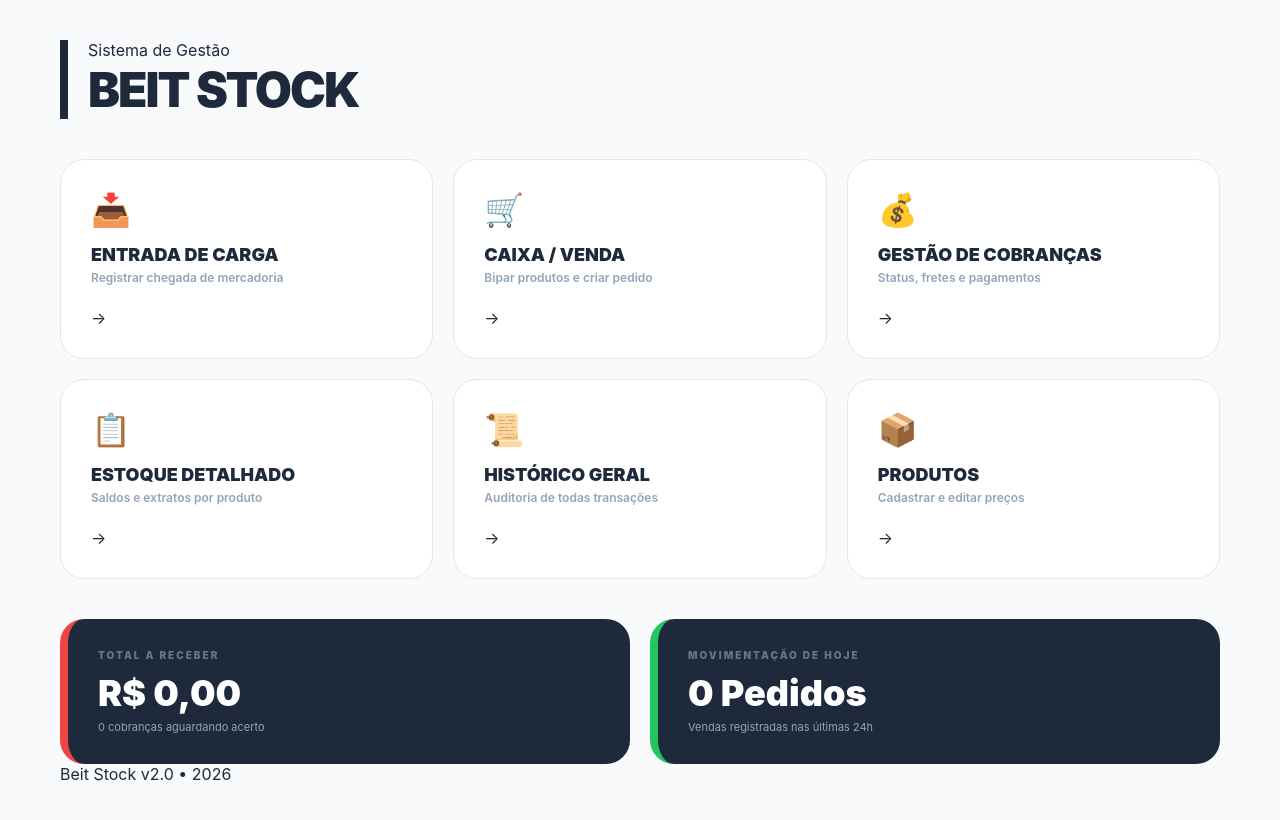
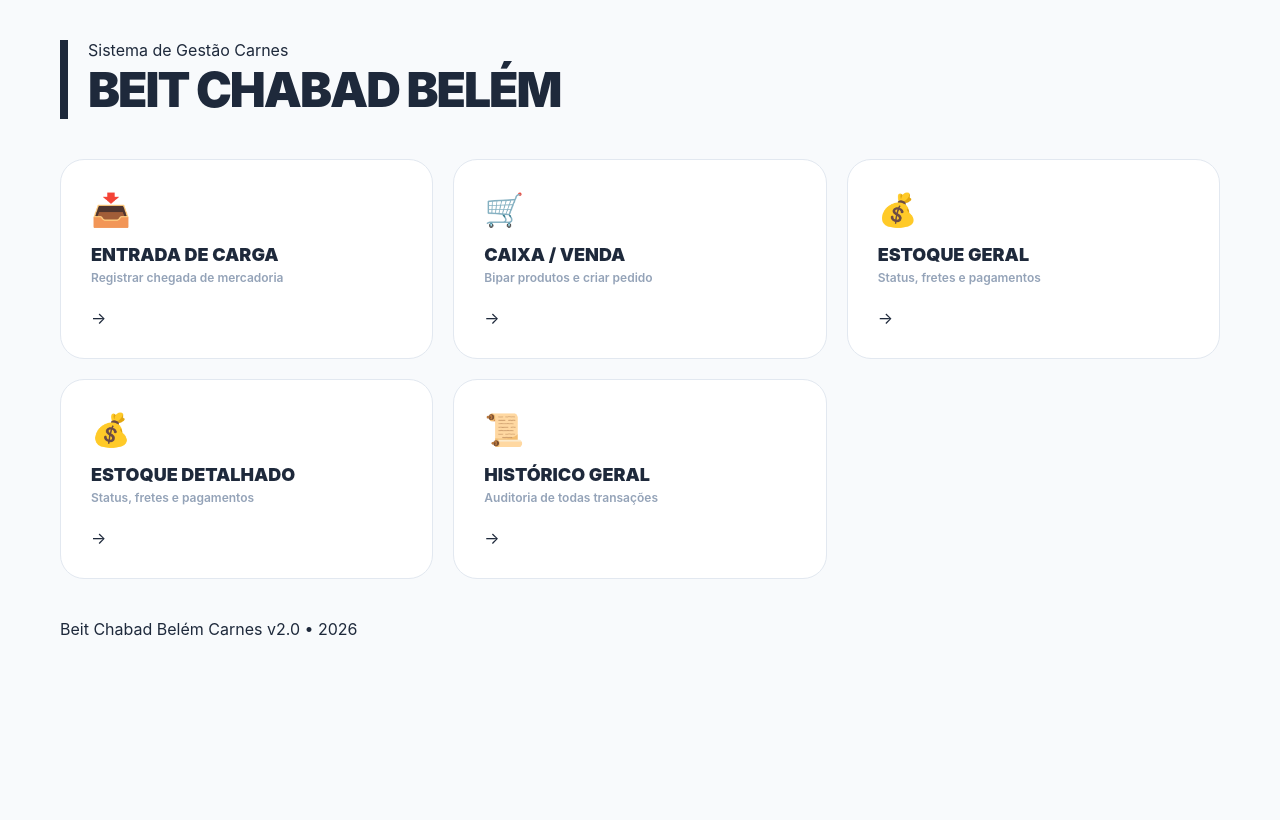
Before and after one commit to Nikolas14/sitio-bc, a Next.js app: page / in a window 1280 px wide. Shown: the top 820 px of the page. Built offline with nearby package versions, Linux system fonts and the light colour scheme; no server answers; the database is empty.

Commit message:
ajuste de caminhos

```diff
--- a/app/page.tsx
+++ b/app/page.tsx
@@ -49,19 +49,18 @@ export default function Dashboard() {
   }, []);
 
   const atalhos = [
-    { title: 'Entrada de Carga', desc: 'Registrar chegada de mercadoria', icon: '📥', path: '/entrada' },
-    { title: 'Caixa / Venda', desc: 'Bipar produtos e criar pedido', icon: '🛒', path: '/venda' },
-    { title: 'Gestão de Cobranças', desc: 'Status, fretes e pagamentos', icon: '💰', path: '/cobranca' },
-    { title: 'Estoque Detalhado', desc: 'Saldos e extratos por produto', icon: '📋', path: '/detalhes' },
+    { title: 'Entrada de Carga', desc: 'Registrar chegada de mercadoria', icon: '📥', path: '/mov/entrada' },
+    { title: 'Caixa / Venda', desc: 'Bipar produtos e criar pedido', icon: '🛒', path: '/mov/venda' },
+    { title: 'Estoque Geral', desc: 'Status, fretes e pagamentos', icon: '💰', path: '/estoque' },
+    { title: 'Estoque Detalhado', desc: 'Status, fretes e pagamentos', icon: '💰', path: '/estoque/detalhado' },
     { title: 'Histórico Geral', desc: 'Auditoria de todas transações', icon: '📜', path: '/transacoes' },
-    { title: 'Produtos', desc: 'Cadastrar e editar preços', icon: '📦', path: '/produtos' },
   ];
 
   return (
     <div className={styles.container}>
       <header className={styles.header}>
-        <p className="text-[10px] font-black text-slate-400 uppercase tracking-[0.5em] mb-1">Sistema de Gestão</p>
-        <h1>BEIT STOCK</h1>
+        <p className="text-[10px] font-black text-slate-400 uppercase tracking-[0.5em] mb-1">Sistema de Gestão Carnes</p>
+        <h1>BEIT CHABAD BELÉM</h1>
       </header>
 
       {/* GRID DE FUNCIONALIDADES */}
@@ -80,7 +79,7 @@ export default function Dashboard() {
         ))}
       </div>
 
-      {/* RESUMO FINANCEIRO */}
+      {/* RESUMO FINANCEIRO
       <div className={styles.statsRow}>
         <div className={styles.statBox} style={{ borderLeft: '8px solid #ef4444' }}>
           <span className={styles.statLabel}>Total a Receber</span>
@@ -93,10 +92,10 @@ export default function Dashboard() {
           <span className={styles.statValue}>{stats.vendasHoje} Pedidos</span>
           <span className={styles.statSub}>Vendas registradas nas últimas 24h</span>
         </div>
-      </div>
+      </div> */}
 
       <footer className="mt-20 text-center opacity-20">
-        <p className="text-[10px] font-black uppercase tracking-[0.2em]">Beit Stock v2.0 • 2026</p>
+        <p className="text-[10px] font-black uppercase tracking-[0.2em]">Beit Chabad Belém Carnes v2.0 • 2026</p>
       </footer>
     </div>
   );
```
Also changed, not shown: app/estoque/detalhado/page.module.css (renamed from app/detalhes/page.module.css), app/estoque/detalhado/page.tsx (renamed from app/detalhes/page.tsx), app/mov/entrada/page.module.css (renamed from app/entrada/page.module.css), app/mov/entrada/page.tsx (renamed from app/entrada/page.tsx), app/mov/venda/page.module.css (renamed from app/venda/page.module.css), app/mov/venda/page.tsx (renamed from app/venda/page.tsx).
